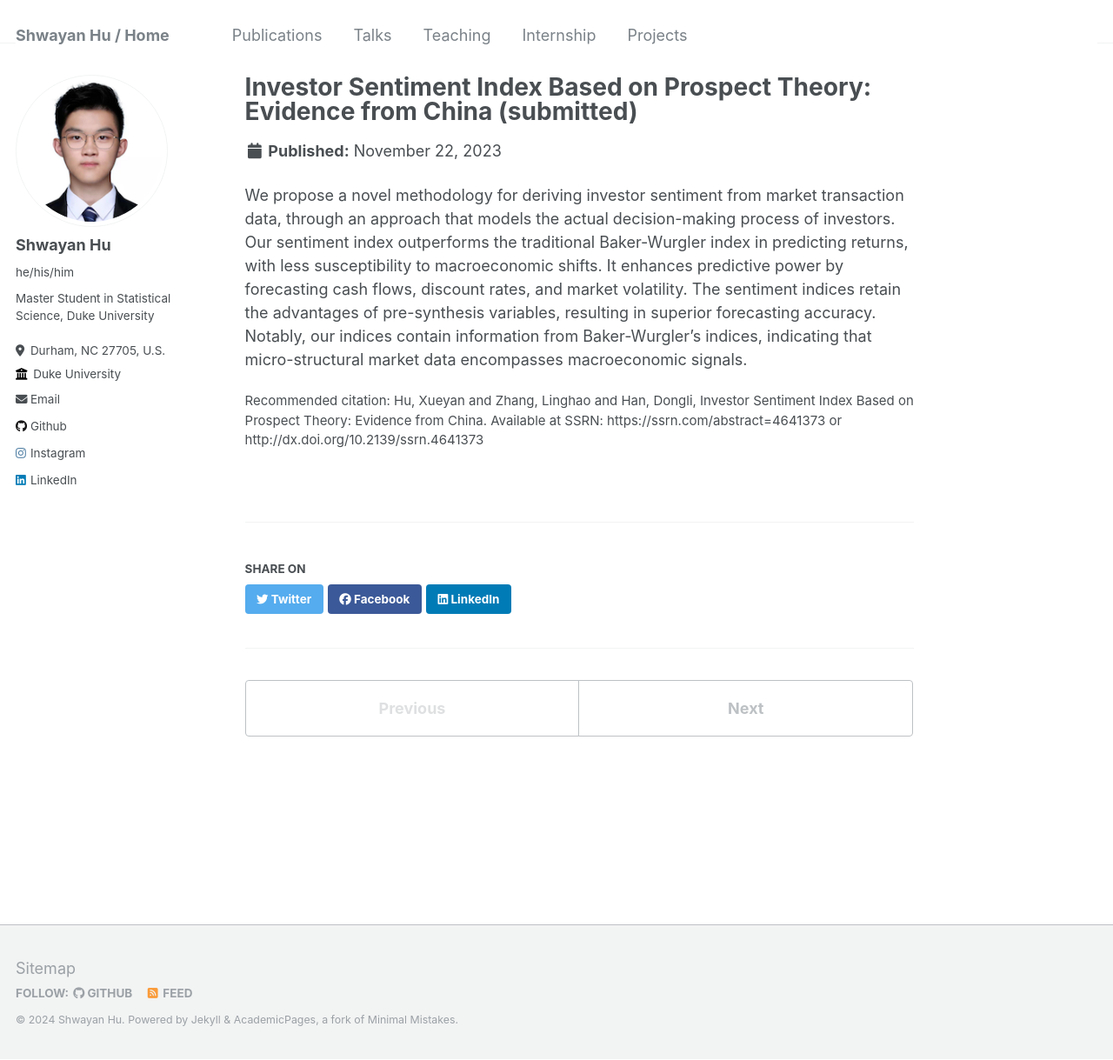
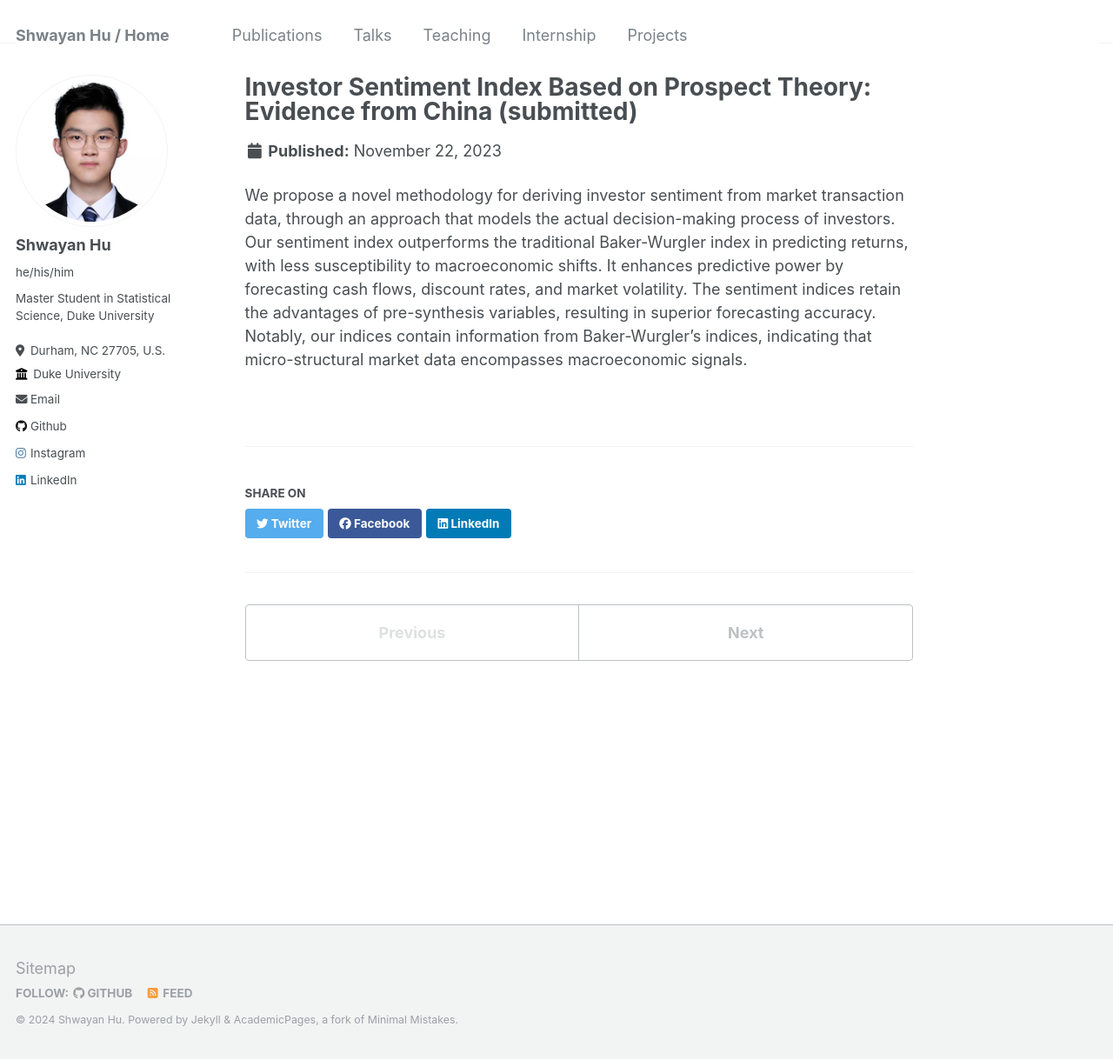
Before and after one commit to ShwayanHu/ShwayanHu.github.io, a Jekyll site: the page built from _publications/2022-11-22-paper-Investor Sentiment Index.md, in a window 1280 px wide and 1219 px high. Shown: the whole window at 87% size. Built offline with Jekyll 4.4.1, drawn with Linux system fonts in a browser that asks for light colours.

Commit message:
delete SSRN citation for Investor sentiment indices

```diff
--- a/_publications/2022-11-22-paper-Investor Sentiment Index.md
+++ b/_publications/2022-11-22-paper-Investor Sentiment Index.md
@@ -2,7 +2,6 @@
 title: "Investor Sentiment Index Based on Prospect Theory: Evidence from China (submitted)"
 collection: publications
 date: 2023-11-22
-citation: 'Hu, Xueyan and Zhang, Linghao and Han, Dongli, Investor Sentiment Index Based on Prospect Theory: Evidence from China. Available at SSRN: https://ssrn.com/abstract=4641373 or http://dx.doi.org/10.2139/ssrn.4641373'
 ---
 
 We propose a novel methodology for deriving investor sentiment from market transaction data, through an approach that models the actual decision-making process of investors. Our sentiment index outperforms the traditional Baker-Wurgler index in predicting returns, with less susceptibility to macroeconomic shifts. It enhances predictive power by forecasting cash flows, discount rates, and market volatility. The sentiment indices retain the advantages of pre-synthesis variables, resulting in superior forecasting accuracy. Notably, our indices contain information from Baker-Wurgler’s indices, indicating that micro-structural market data encompasses macroeconomic signals.
```
Also changed, not shown: 1 other file.
